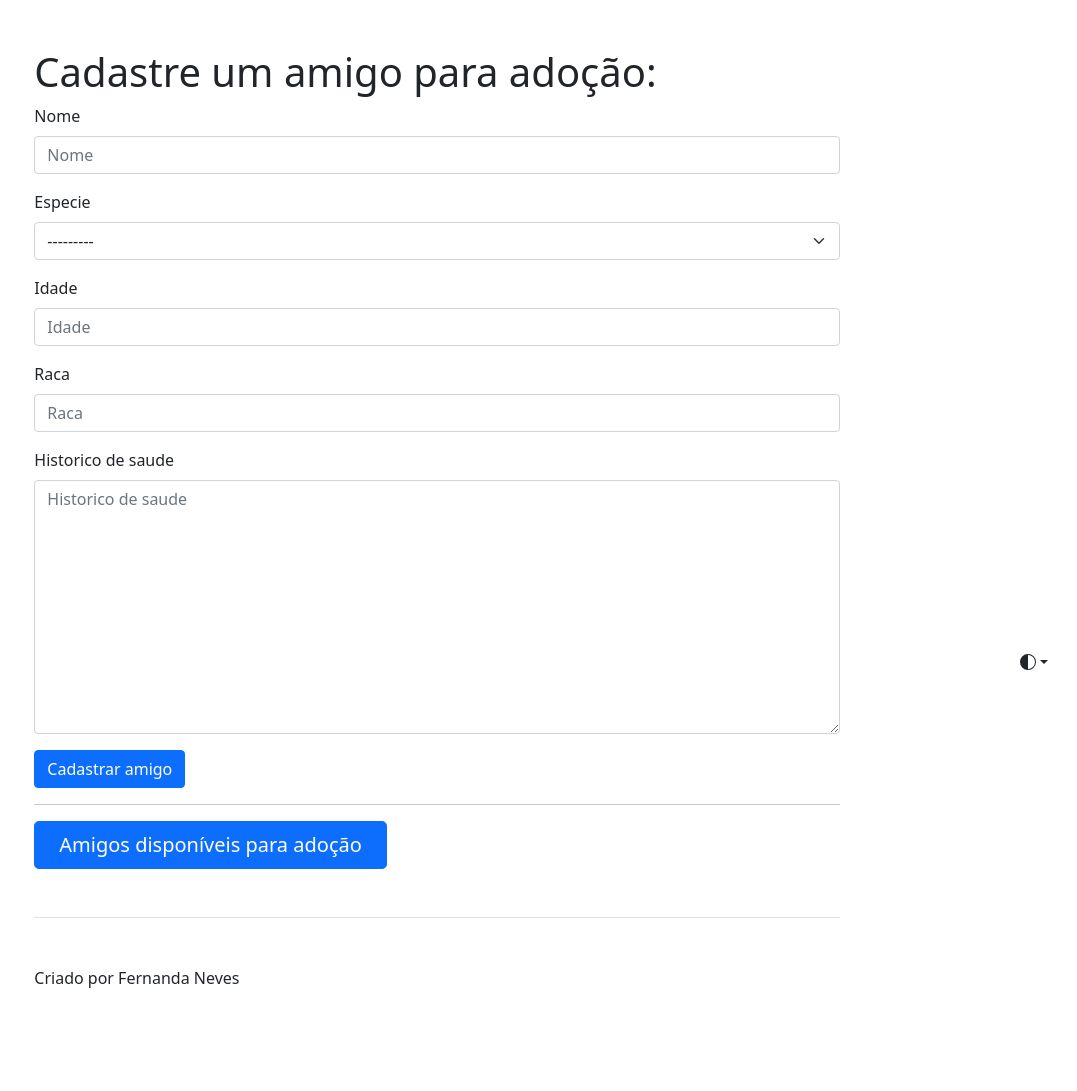
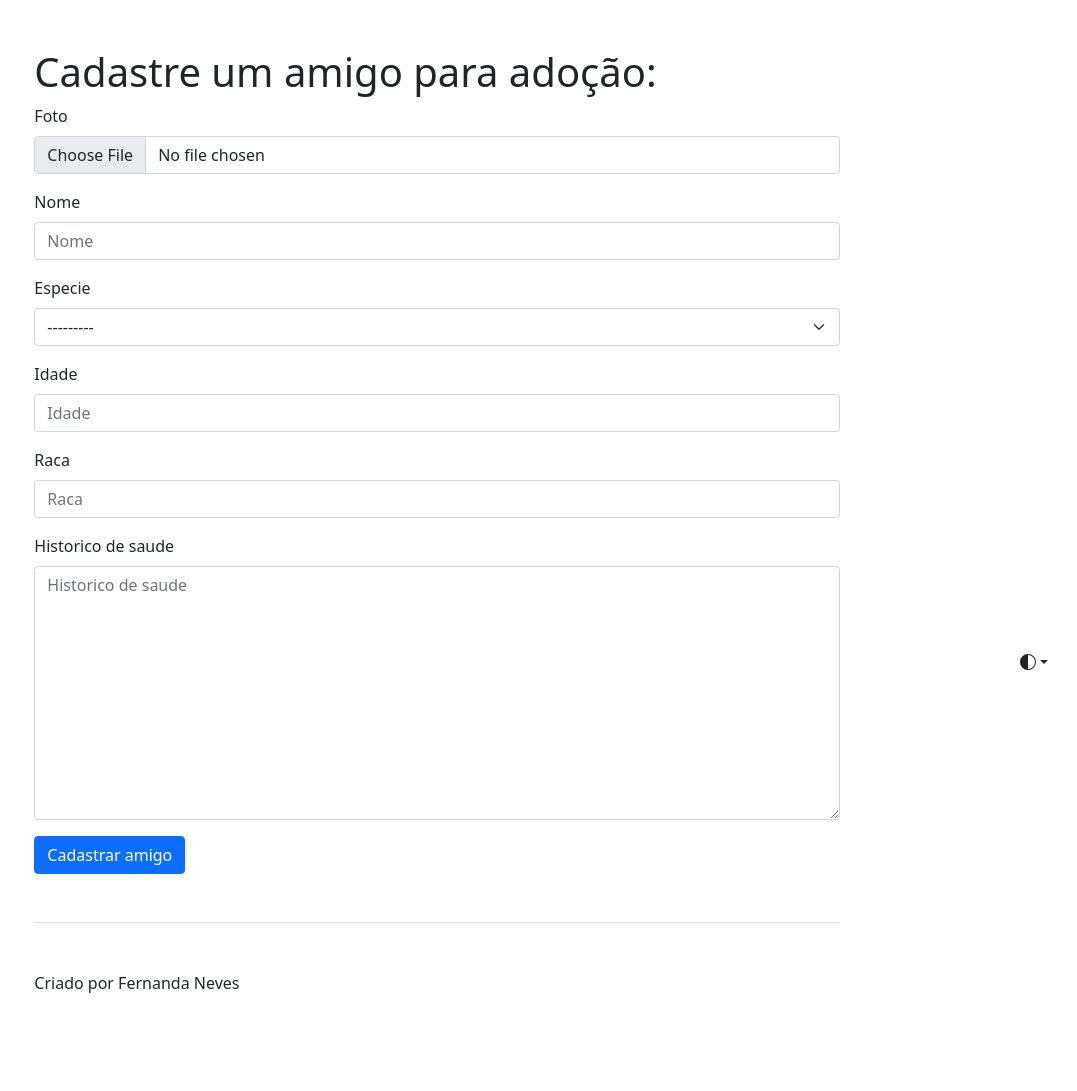
Before and after one commit to fiefaneves/abrigo-de-animais, a Django app: page /adocoes/cadastro_amigo/ in a window 1280 px wide. Shown: the part 101-1192 px from the top of the page, without its empty margins (203-1280 px from the left). Before the commit the page ends 1089 px from the top, so only its background shows below. Run offline with Django 4.2, Linux system fonts and the light colour scheme; some libraries are stand-ins or nearby versions.

Commit message:
atualizando arquivos e desenvolvendo a adição de fotos

```diff
--- a/abrigo_de_animais/adocoes/forms.py
+++ b/abrigo_de_animais/adocoes/forms.py
@@ -4,4 +4,4 @@ from adocoes.models import Adocoes
 class AdocoesForm(forms.ModelForm):
     class Meta:
         model = Adocoes
-        fields = ['nome', 'especie', 'idade', 'raca', 'historico_de_saude' ]
+        fields = ['foto', 'nome', 'especie', 'idade', 'raca', 'historico_de_saude']
--- a/abrigo_de_animais/adocoes/models.py
+++ b/abrigo_de_animais/adocoes/models.py
@@ -9,6 +9,7 @@ class Adocoes(models.Model):
         ('Tartaruga', 'Tartaruga'),
         ('Hamster', 'Hamster')
     )
+    foto = models.ImageField(upload_to="fotos_pets", default='fotos_pets/', null=True, blank=True)
     nome = models.CharField(max_length=50)
     especie = models.CharField(max_length=50, choices=especies)
     idade = models.IntegerField()
--- a/abrigo_de_animais/adocoes/templates/escolha_amigo.html
+++ b/abrigo_de_animais/adocoes/templates/cadastro_amigo.html
@@ -11,15 +11,6 @@
 <form action="" method="POST" id="form">
   {% csrf_token %}
   {% bootstrap_form form %}
-
-  <button type="submit" class="btn btn-primary btn-block">Cadastrar amigo</button>
-
+    <button type="submit" class="btn btn-primary btn-block">Cadastrar amigo</button>
 </form>
-<hr>
-<a href="amigos_disponiveis/" class="btn btn-primary btn-lg px-4"> Amigos disponíveis para adoção </a> <br>
-
-{% for adocao in adocoes %}
-  <p> {{adocao.nome}} </p>
-{% endfor %}
-
 {% endblock %}
--- a/abrigo_de_animais/adocoes/urls.py
+++ b/abrigo_de_animais/adocoes/urls.py
@@ -4,5 +4,5 @@ from adocoes.views import cadastro_adocao, amigos_disponiveis
 app_name = 'Adoções'
 urlpatterns = [
     path('cadastro_amigo/', cadastro_adocao, name='cadastro_amigo'),
-    path('amigos_disponiveis/', amigos_disponiveis, name='escolha_seu_amigo')
+    path('amigos_disponiveis/', amigos_disponiveis, name='escolha_seu_amigo'),
 ]
--- a/abrigo_de_animais/adocoes/views.py
+++ b/abrigo_de_animais/adocoes/views.py
@@ -14,7 +14,7 @@ def cadastro_adocao(request):
         'form': form,
         'sucesso': sucesso
     }
-    return render(request, 'escolha_amigo.html', contexto)
+    return render(request, 'cadastro_amigo.html', contexto)
 
 @cache_page(60)
 def amigos_disponiveis(request):
--- a/abrigo_de_animais/base/templates/cadastro.html
+++ b/abrigo_de_animais/base/templates/cadastro.html
@@ -2,7 +2,7 @@
 {% load bootstrap5 %}
 {% block principal %}
 
-    <h1 class="text-body-emphasis">Abrigo de animais</h1>
+    <h1 class="text-body-emphasis">Cadastre-se para adotar:</h1>
 
     {% if sucesso %}
     <p class="alert alert-success">Cadastro efetuado com sucesso!</p>
--- a/abrigo_de_animais/base/templates/inicio.html
+++ b/abrigo_de_animais/base/templates/inicio.html
@@ -157,13 +157,13 @@
     <p class="fs-5 col-md-8">Diversos lalala!</p>
 
     <div class="mb-5">
-      <a href="cadastro" class="btn btn-primary btn-lg px-4">Cadastre-se</a>
+      <a href="cadastro" class="btn btn-primary btn-lg px-4">Quero adotar um amigo!</a>
     </div>
     <div class="mb-5">
       <a href="adocoes/cadastro_amigo" class="btn btn-primary btn-lg px-4">Cadastre um amigo para adoção</a>
     </div>
     <div class="mb-5">
-      <a href="adocoes/amigos_disponiveis" class="btn btn-primary btn-lg px-4">Adote um amigo</a>
+      <a href="adocoes/amigos_disponiveis" class="btn btn-primary btn-lg px-4">Amigos disponíveis para adoção</a>
     </div>
     <hr class="col-3 col-md-2 mb-5">
     {% endblock %}
--- a/abrigo_de_animais/projeto_abrigo/settings.py
+++ b/abrigo_de_animais/projeto_abrigo/settings.py
@@ -11,10 +11,10 @@ https://docs.djangoproject.com/en/4.2/ref/settings/
 """
 
 from pathlib import Path
+import os
 
 # Build paths inside the project like this: BASE_DIR / 'subdir'.
 BASE_DIR = Path(__file__).resolve().parent.parent
-
 
 # Quick-start development settings - unsuitable for production
 # See https://docs.djangoproject.com/en/4.2/howto/deployment/checklist/
@@ -26,7 +26,6 @@ SECRET_KEY = 'django-insecure-1!%+tro4&u(vhiwhrh!wlqg4s)kf*r(@!o*+w-_8-i=&3mt4$d
 DEBUG = True
 
 ALLOWED_HOSTS = []
-
 
 # Application definition
 
@@ -119,6 +118,8 @@ USE_TZ = True
 # https://docs.djangoproject.com/en/4.2/howto/static-files/
 
 STATIC_URL = 'static/'
+MEDIA_ROOT = os.path.join(BASE_DIR, 'media')
+MEDIA_URL = '/media/'
 
 # Default primary key field type
 # https://docs.djangoproject.com/en/4.2/ref/settings/#default-auto-field
--- a/abrigo_de_animais/projeto_abrigo/urls.py
+++ b/abrigo_de_animais/projeto_abrigo/urls.py
@@ -16,6 +16,8 @@ Including another URLconf
 """
 from django.contrib import admin
 from django.urls import path, include
+from django.conf import settings
+from django.conf.urls.static import static
 from base.views import inicio, cadastro
 
 urlpatterns = [
```
Also changed, not shown: abrigo_de_animais/adocoes/templates/amigos_disponiveis.html (+8 -1 lines), abrigo_de_animais/adocoes/migrations/0003_rename_historico_de_saúde_adocoes_historico_de_saude_and_more.py (added), abrigo_de_animais/adocoes/migrations/0004_alter_adocoes_foto.py (added), abrigo_de_animais/db.sqlite3, abrigo_de_animais/media/fotos_pets/1.jpeg (added), abrigo_de_animais/media/fotos_pets/WhatsApp_Image_2023-10-26_at_07.52.00.jpeg (added), abrigo_de_animais/media/fotos_pets/WhatsApp_Image_2023-10-26_at_07.52.00_oAXQEdx.jpeg (added).
